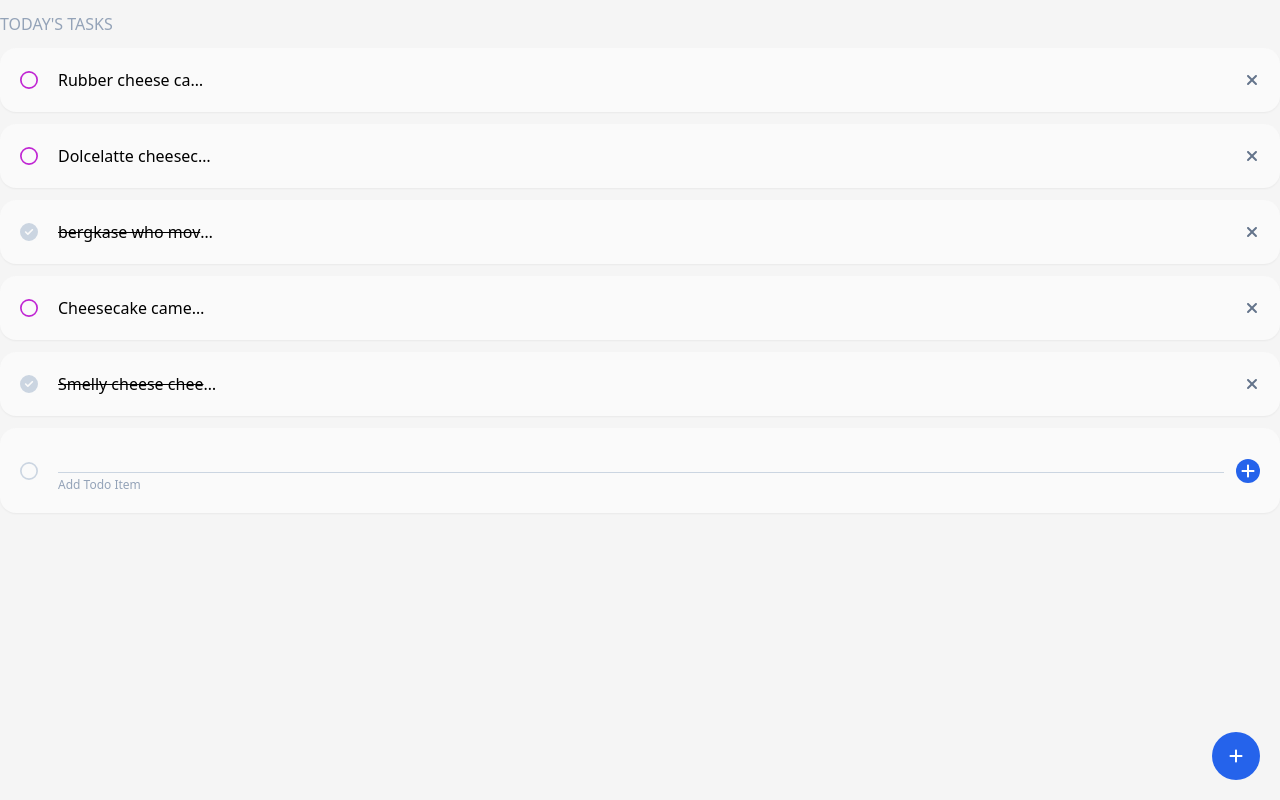
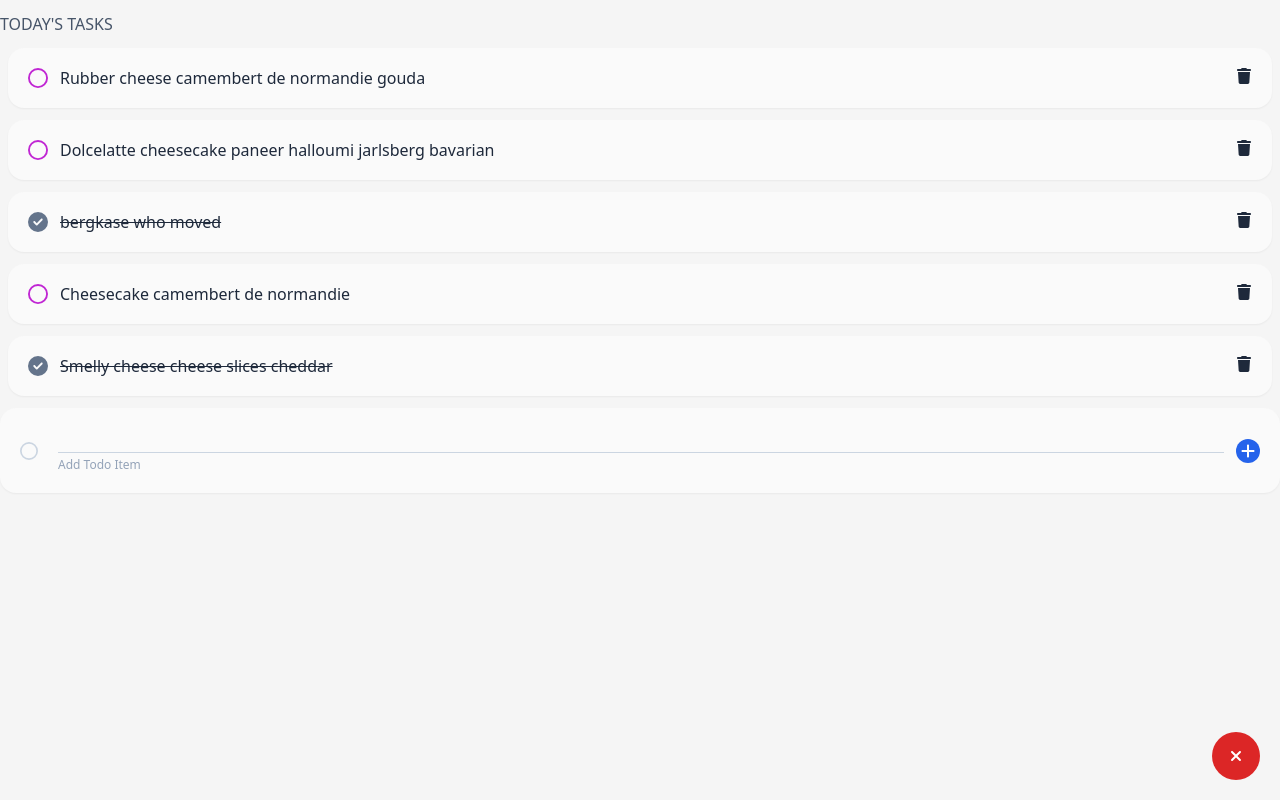
Before and after one commit to janosch-pueschel/fullstack-todo, a React (Vite) app in the folder client/: page / in a window 1280 px wide. Both pictures are taken after a click on the button 1236 px from the left and 756 px from the top of the page. Built offline with nearby package versions, Linux system fonts and the light colour scheme.

Commit message:
refactor: update design

```diff
--- a/client/src/components/AddTodoButton.tsx
+++ b/client/src/components/AddTodoButton.tsx
@@ -1,20 +1,32 @@
 import { FC } from "react";
-import { FaPlus } from "react-icons/fa6";
+import { FaPlus, FaXmark } from "react-icons/fa6";
 
 interface Props {
   onClick: (event: React.MouseEvent<HTMLButtonElement>) => void;
   className?: string;
   type: "button" | "submit";
+  showTodoInput?: boolean;
 }
 
-const AddTodoButton: FC<Props> = ({ onClick, className, type }) => {
+const AddTodoButton: FC<Props> = ({
+  onClick,
+  className,
+  type,
+  showTodoInput,
+}) => {
   return (
     <button
-      className={`${className} bg-blue-600  text-white rounded-full aspect-square`}
+      className={`${className} ${
+        showTodoInput ? "bg-red-600" : "bg-blue-600"
+      }   text-white rounded-full aspect-square`}
       onClick={onClick}
       type={type}
     >
-      <FaPlus className="mx-auto my-auto" />
+      {showTodoInput ? (
+        <FaXmark className="mx-auto my-auto" />
+      ) : (
+        <FaPlus className="mx-auto my-auto" />
+      )}
     </button>
   );
 };
--- a/client/src/components/NewTodoItem.tsx
+++ b/client/src/components/NewTodoItem.tsx
@@ -62,6 +62,7 @@ const NewTodoItem: FC<Props> = ({ addTodo }) => {
           setShowTodoInput((prevShowTodoInput) => !prevShowTodoInput);
         }}
         type="button"
+        showTodoInput={showTodoInput}
       />
     </>
   );
--- a/client/src/components/Subheading.tsx
+++ b/client/src/components/Subheading.tsx
@@ -5,7 +5,7 @@ interface Props {
 }
 
 const Subheading: FC<Props> = ({ title }) => {
-  return <h1 className="text-slate-400 uppercase font-medium my-3">{title}</h1>;
+  return <h1 className="text-slate-600 uppercase font-medium my-3">{title}</h1>;
 };
 
 export default Subheading;
--- a/client/src/components/TodoItem.tsx
+++ b/client/src/components/TodoItem.tsx
@@ -1,4 +1,4 @@
-import { FaCircleCheck, FaRegCircle, FaXmark } from "react-icons/fa6";
+import { FaCircleCheck, FaRegCircle, FaTrash } from "react-icons/fa6";
 import Card from "./Card";
 import { FC } from "react";
 
@@ -11,24 +11,26 @@ interface Props {
 
 const TodoItem: FC<Props> = ({ id, text, done, toggleTodoDone }) => {
   return (
-    <Card className="flex justify-between items-center">
-      <div className="flex items-center space-x-5">
-        <span onClick={() => toggleTodoDone(id)} className=" text-lg">
+    <Card className="flex justify-between mx-2">
+      <div onClick={() => toggleTodoDone(id)} className="text-lg mr-3">
         {done ? (
-            <FaCircleCheck className="text-slate-300" />
+          <FaCircleCheck className="text-slate-500" size={20} />
         ) : (
-            <FaRegCircle className="text-fuchsia-600" />
+          <FaRegCircle className="text-fuchsia-600" size={20} />
         )}
-        </span>
+      </div>
 
       <p
-          className={`${done && "line-through"} w-40 truncate overflow-hidden`}
+        className={`${
+          done && "line-through text-slate-500"
+        } text-slate-800 mr-auto pr-5 leading-5`}
       >
         {text}
       </p>
+
+      <div>
+        <FaTrash className="text-slate-800" />
       </div>
-
-      <FaXmark className="text-slate-500" />
     </Card>
   );
 };
```
Lines whose indentation alone changed are shown as unchanged.
